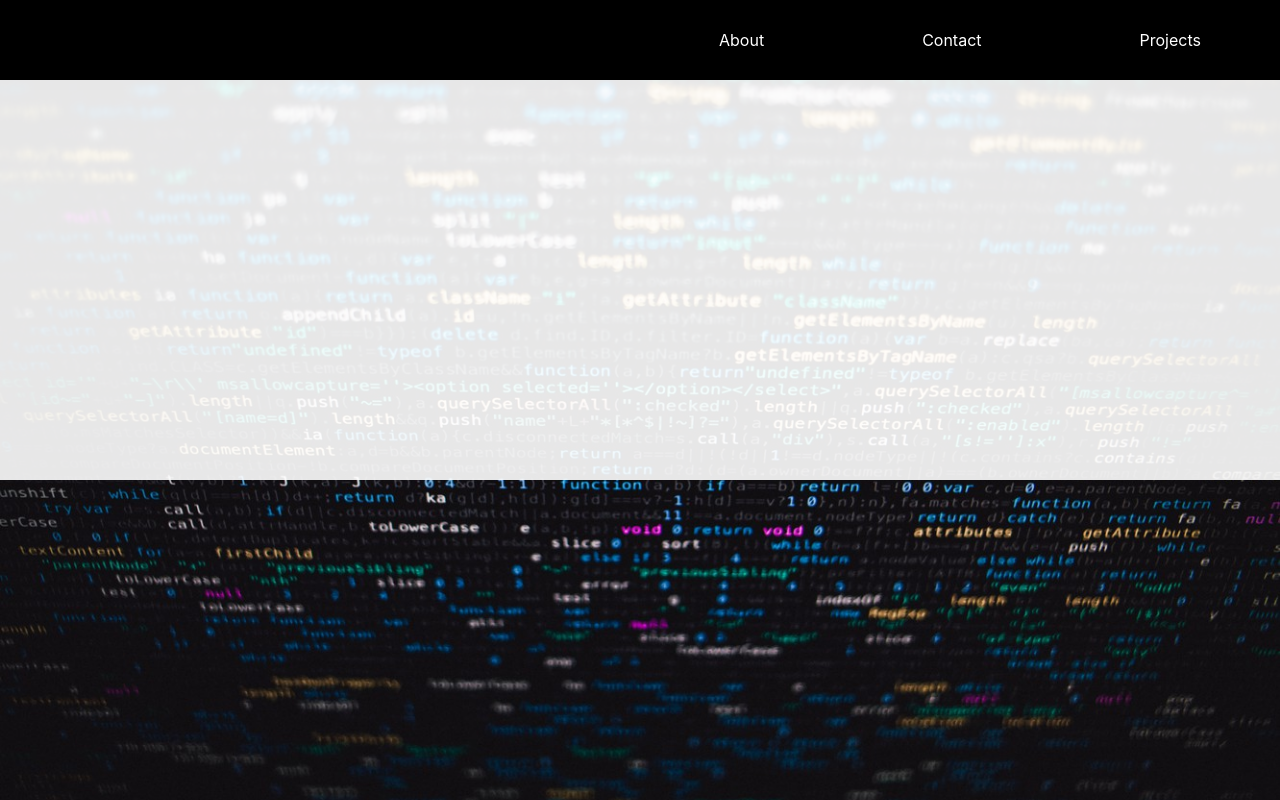
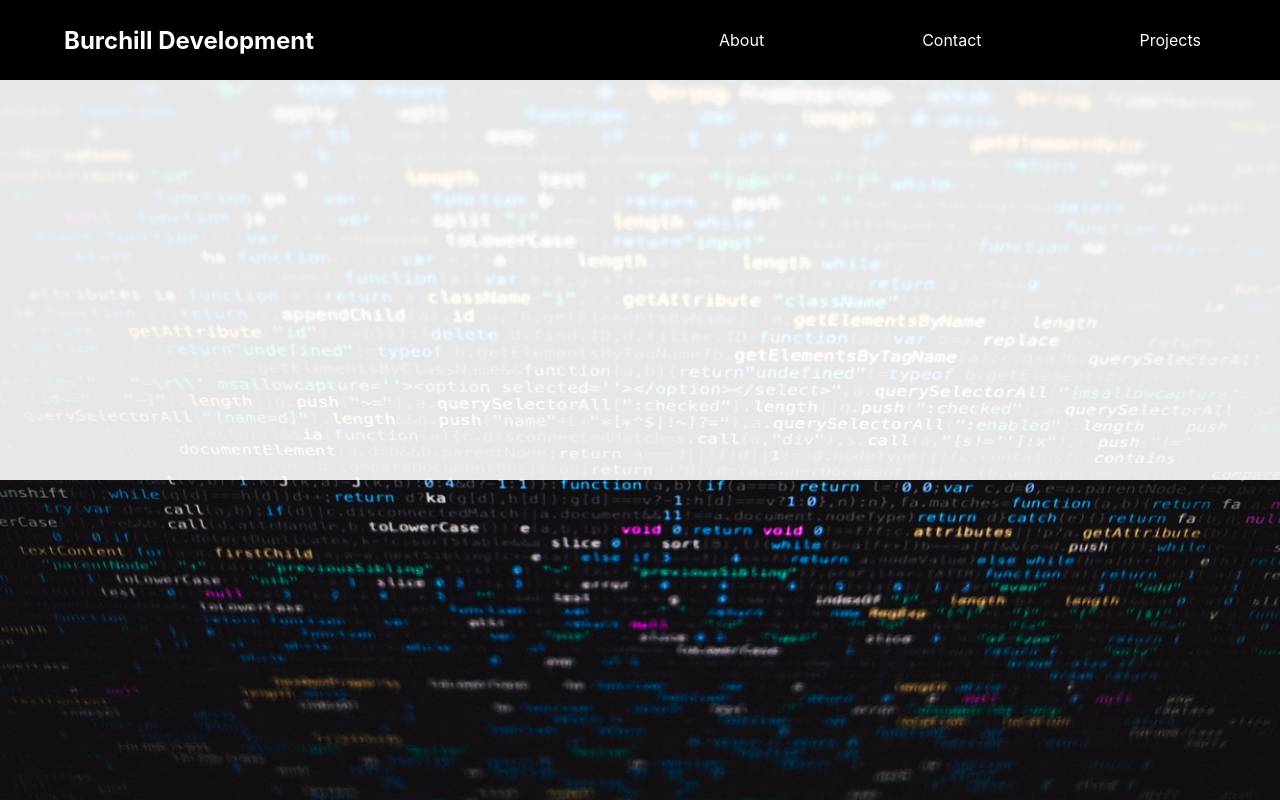
Before and after one commit to jarodburchill/burchill-development, a React (Create React App) app: page / in a window 1280 px wide. Built offline with nearby package versions, Linux system fonts and the light colour scheme.

Commit message:
Navbar styling changes

```diff
--- a/src/components/Navbar.jsx
+++ b/src/components/Navbar.jsx
@@ -2,11 +2,25 @@ import React, { useState } from "react";
 import styled from "styled-components";
 
 const Nav = styled.nav`
-  position: fixed;
-  top: 0;
   width: 100%;
   height: 10vh;
+  top: 0;
+  position: fixed;
   background: black;
+`;
+
+const Content = styled.span`
+  height: 100%;
+  display: flex;
+  justify-content: space-between;
+`;
+
+const Title = styled.h1`
+  display: flex;
+  align-items: center;
+  color: white;
+  margin-left: 5%;
+  z-index: 1;
 `;
 
 const Links = styled.div`
@@ -16,7 +30,6 @@ const Links = styled.div`
   list-style: none;
   width: 50%;
   height: 100%;
-  margin-left: auto;
   li a {
     color: white;
     text-decoration: none;
@@ -28,6 +41,7 @@ const Links = styled.div`
     height: 100vh;
     width: 100%;
     flex-direction: column;
+    justify-content: space-evenly;
     transition: all 1s ease-out;
     clip-path: ${props =>
       props.open ? "circle(200% at 90% -10%)" : "circle(100px at 90% -10%)"};
@@ -36,19 +50,11 @@ const Links = styled.div`
     pointer-events: ${props => (props.open ? "all" : "none")};
 
     li {
+      transition: all 0.25s ease-out;
       opacity: ${props => (props.open ? "1" : "0")};
       a {
         font-size: 25px;
       }
-    }
-    li:nth-child(1) {
-      transition: all 0.25s ease 0.2s;
-    }
-    li:nth-child(2) {
-      transition: all 0.25s ease 0.4s;
-    }
-    li:nth-child(3) {
-      transition: all 0.25s ease 0.6s;
     }
   }
 `;
@@ -68,15 +74,15 @@ const Line = styled.div`
   @media screen and (max-width: 768px) {
     width: 30px;
     height: 3px;
+    margin: 5px;
     background: white;
-    margin: 5px;
   }
 `;
 
 const Navbar = () => {
   const [open, setOpen] = useState(false);
 
-  const hamburgerClick = () => {
+  const handleClick = () => {
     if (open === false) {
       setOpen(true);
     } else {
@@ -84,25 +90,32 @@ const Navbar = () => {
     }
   };
 
+  window.addEventListener("resize", () => {
+    setOpen(false);
+  });
+
   return (
     <>
       <Nav>
-        <Hamburger onClick={() => hamburgerClick()}>
+        <Hamburger onClick={() => handleClick()}>
           <Line />
           <Line />
           <Line />
         </Hamburger>
+        <Content>
+          <Title>Burchill Development</Title>
           <Links open={open}>
-          <li>
+            <li onClick={() => handleClick()}>
               <a href="#about">About</a>
             </li>
-          <li>
+            <li onClick={() => handleClick()}>
               <a href="#contact">Contact</a>
             </li>
-          <li>
+            <li onClick={() => handleClick()}>
               <a href="#projects">Projects</a>
             </li>
           </Links>
+        </Content>
       </Nav>
     </>
   );
```
Lines whose indentation alone changed are shown as unchanged.
